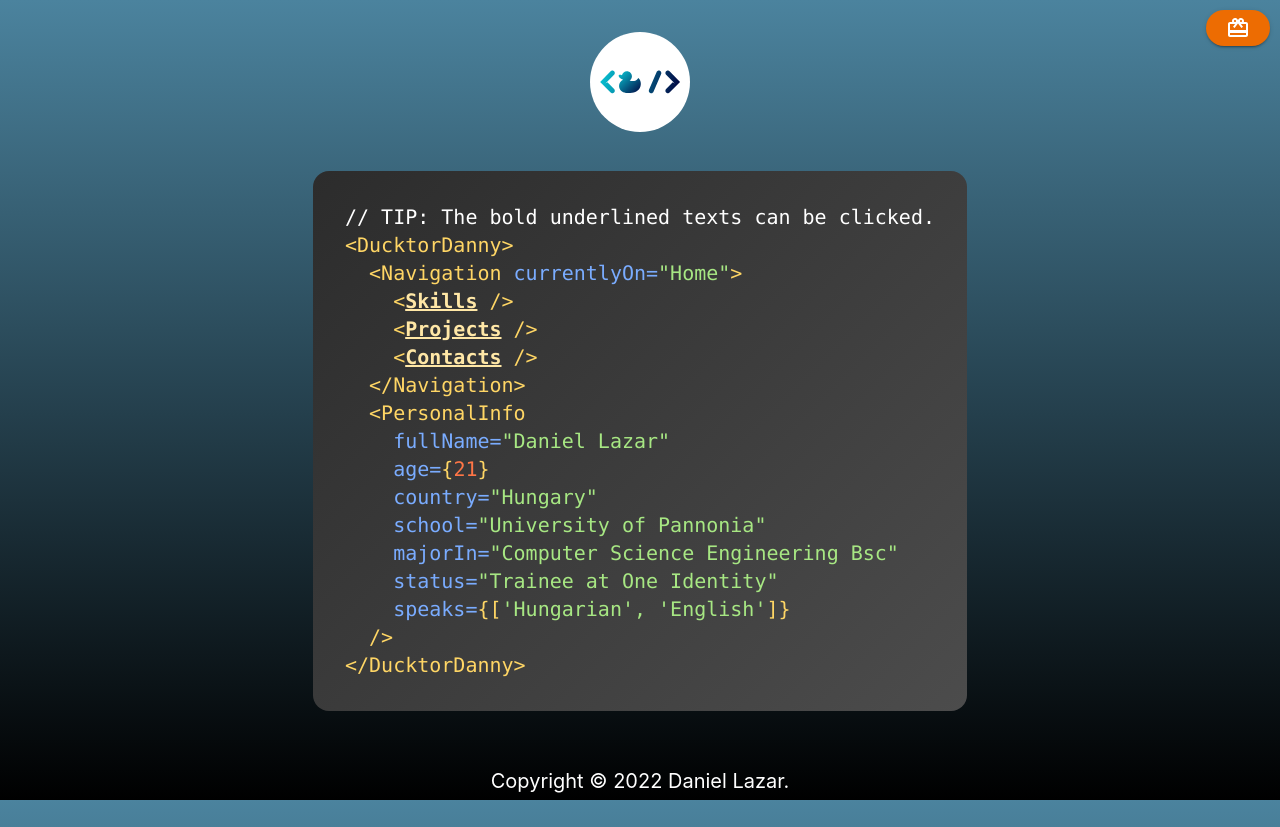
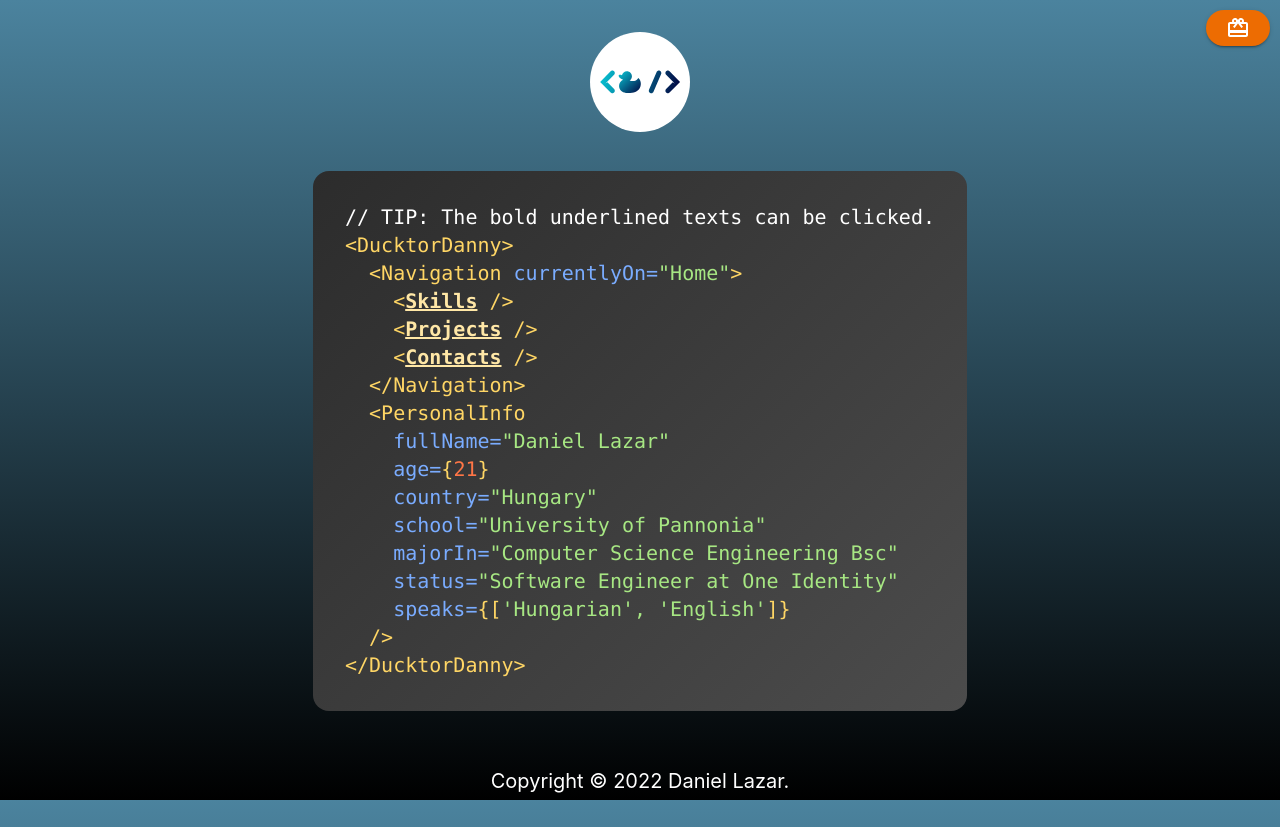
Before and after one commit to ducktordanny/portfolio, a Next.js app: page /home in a window 1280 px wide. Built offline with nearby package versions, Linux system fonts and the light colour scheme.

Commit message:
feat(home): update status

```diff
--- a/pages/home.tsx
+++ b/pages/home.tsx
@@ -27,7 +27,7 @@ const Home: NextPage = () => {
             name: 'majorIn',
             value: 'Computer Science Engineering Bsc',
           },
-          { name: 'status', value: 'Trainee at One Identity' },
+          { name: 'status', value: 'Software Engineer at One Identity' },
           { name: 'speaks', value: ['Hungarian', 'English'] },
         ]}
       />
```
